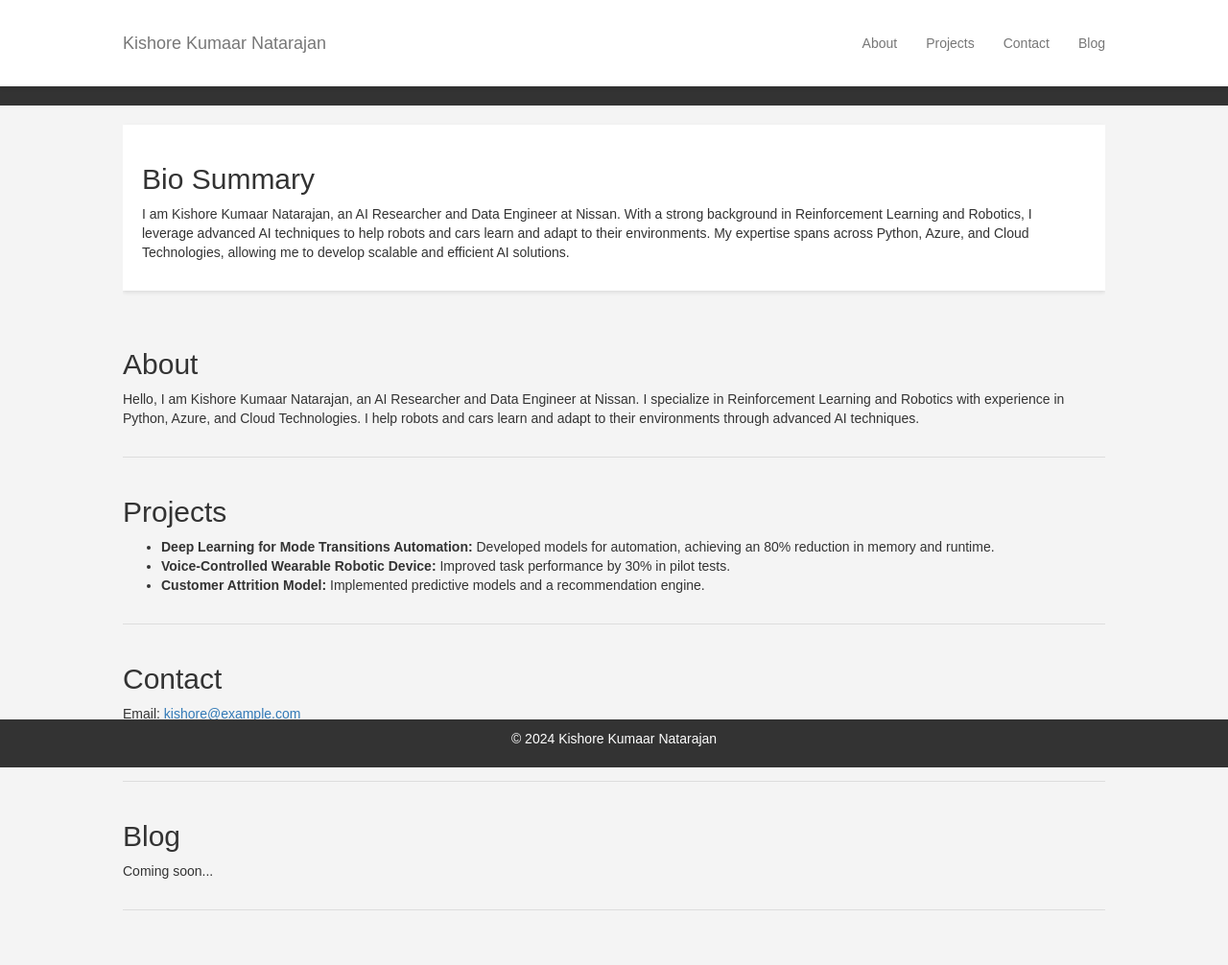
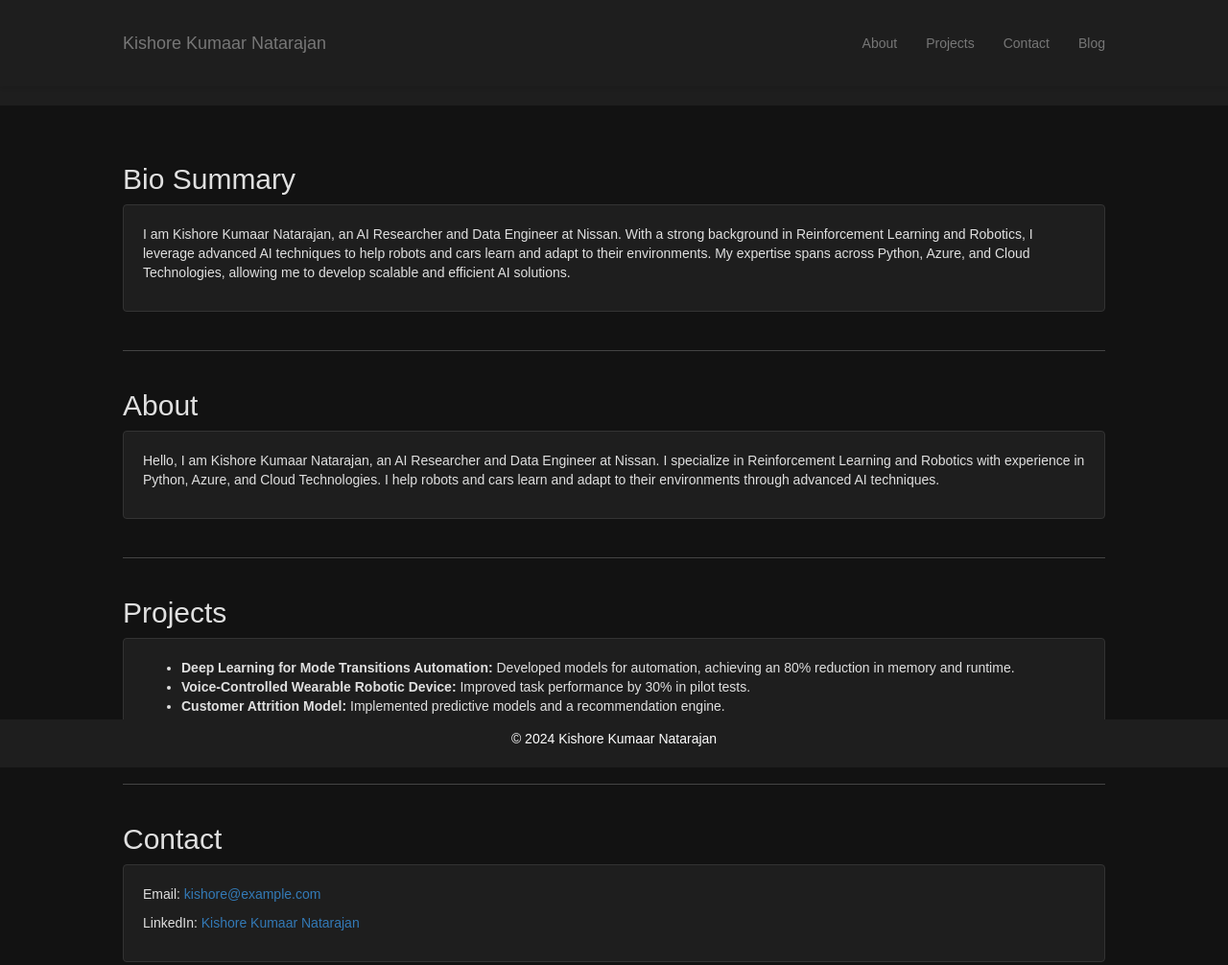
Before and after one commit to KishoreKicha14/my-website, a plain HTML site: page index.html in a window 1280 px wide. Shown: the top 1006 px of the page at 96% size. Before the commit the page ends 969 px from the top, so only its background shows below. Drawn offline with nearby package versions, Linux system fonts and the light colour scheme.

Commit message:
Update index.html

```diff
--- a/index.html
+++ b/index.html
@@ -11,26 +11,26 @@
             font-family: Arial, sans-serif;
             margin: 0;
             padding: 0;
-            background-color: #f4f4f4;
-            color: #333;
+            background-color: #121212;
+            color: #e0e0e0;
         }
         header {
-            background-color: #333;
+            background-color: #1e1e1e;
             color: #fff;
             padding: 20px 0;
             text-align: center;
         }
         nav.navbar {
-            background-color: #fff;
+            background-color: #1e1e1e;
             border: none;
             box-shadow: 0 2px 4px rgba(0,0,0,0.1);
         }
         nav.navbar a {
-            color: #333;
+            color: #e0e0e0;
             transition: color 0.3s ease;
         }
         nav.navbar a:hover {
-            color: #007BFF;
+            color: #1e88e5;
         }
         .container {
             width: 80%;
@@ -40,16 +40,21 @@
         }
         .section {
             padding: 20px 0;
-            border-bottom: 1px solid #ddd;
+            border-bottom: 1px solid #444;
         }
-        .bio-summary {
-            background-color: #fff;
+        .card {
+            background-color: #1e1e1e;
+            border: 1px solid #333;
+            border-radius: 4px;
             padding: 20px;
-            box-shadow: 0 2px 4px rgba(0,0,0,0.1);
             margin-bottom: 20px;
+            transition: transform 0.3s ease;
+        }
+        .card:hover {
+            transform: translateY(-10px);
         }
         footer {
-            background-color: #333;
+            background-color: #1e1e1e;
             color: #fff;
             text-align: center;
             padding: 10px 0;
@@ -120,38 +125,48 @@
     </header>
 
     <div class="container">
-        <section class="bio-summary">
+        <section class="bio-summary section">
             <h2>Bio Summary</h2>
+            <div class="card">
                 <p>
                     I am Kishore Kumaar Natarajan, an AI Researcher and Data Engineer at Nissan. With a strong background in Reinforcement Learning and Robotics, I leverage advanced AI techniques to help robots and cars learn and adapt to their environments. My expertise spans across Python, Azure, and Cloud Technologies, allowing me to develop scalable and efficient AI solutions.
                 </p>
+            </div>
         </section>
 
         <section id="about" class="section">
             <h2>About</h2>
+            <div class="card">
                 <p>
                     Hello, I am Kishore Kumaar Natarajan, an AI Researcher and Data Engineer at Nissan. I specialize in Reinforcement Learning and Robotics with experience in Python, Azure, and Cloud Technologies. I help robots and cars learn and adapt to their environments through advanced AI techniques.
                 </p>
+            </div>
         </section>
 
         <section id="projects" class="section">
             <h2>Projects</h2>
+            <div class="card">
                 <ul>
                     <li><strong>Deep Learning for Mode Transitions Automation:</strong> Developed models for automation, achieving an 80% reduction in memory and runtime.</li>
                     <li><strong>Voice-Controlled Wearable Robotic Device:</strong> Improved task performance by 30% in pilot tests.</li>
                     <li><strong>Customer Attrition Model:</strong> Implemented predictive models and a recommendation engine.</li>
                 </ul>
+            </div>
         </section>
 
         <section id="contact" class="section">
             <h2>Contact</h2>
+            <div class="card">
                 <p>Email: <a href="mailto:kishore@example.com">kishore@example.com</a></p>
                 <p>LinkedIn: <a href="https://www.linkedin.com/in/kishore-kumaar-natarajan">Kishore Kumaar Natarajan</a></p>
+            </div>
         </section>
 
         <section id="blog" class="section">
             <h2>Blog</h2>
+            <div class="card">
                 <p>Coming soon...</p>
+            </div>
         </section>
     </div>
 
```
Lines whose indentation alone changed are shown as unchanged.
